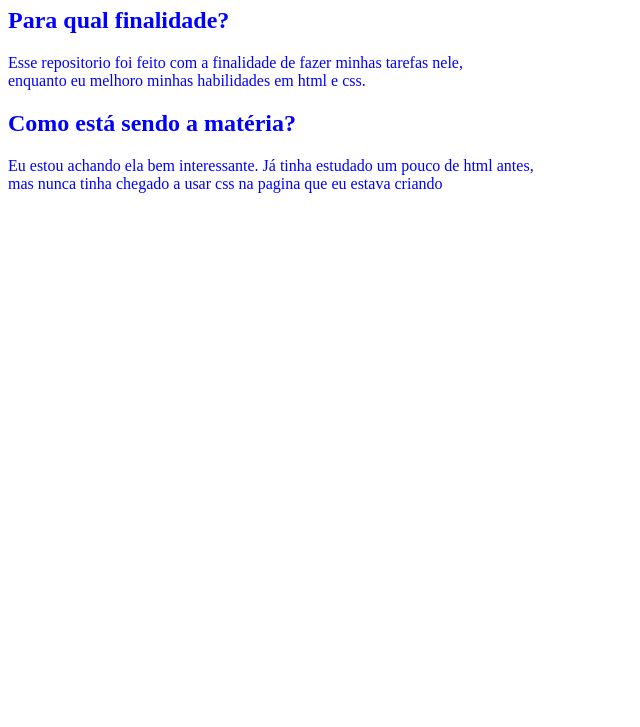
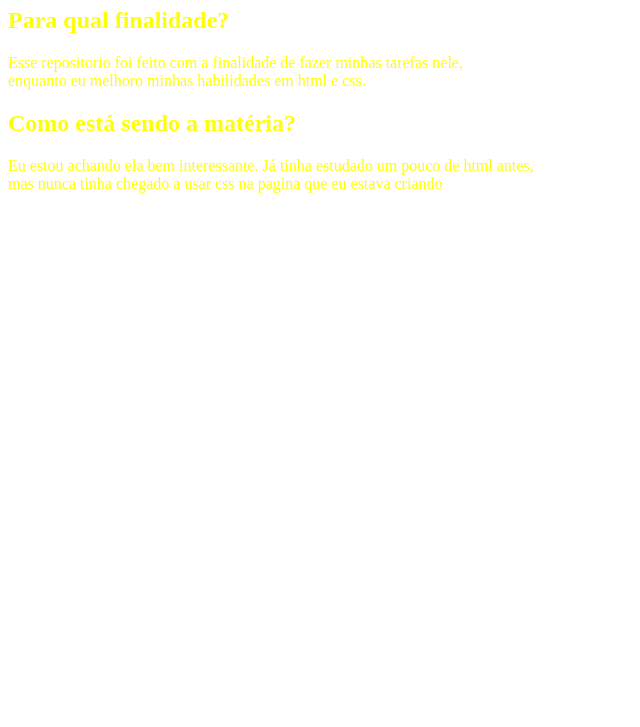
Before and after one commit to CauaImpressora/Prog-Web1, a plain HTML site: page index.html in a window 1280 px wide. Shown: the part 73-800 px from the top of the page, without its empty margins (0-640 px from the left). Drawn offline with Linux system fonts and the light colour scheme.

Commit message:
Update index.html

```diff
--- a/index.html
+++ b/index.html
@@ -9,7 +9,7 @@
       <link rel="styleshett" href="estilo.css">
 	  </style>
         </head>
-  <body style="color: blue;">
+  <body style="color: yellow;">
      <h1> Repositorio de Caua Souza</h1>
 	  <h2> Para qual finalidade?</h2>
 	  	<p> Esse repositorio foi feito com a finalidade de fazer minhas tarefas nele, <br> enquanto eu melhoro minhas habilidades em html e css.</p>
```
